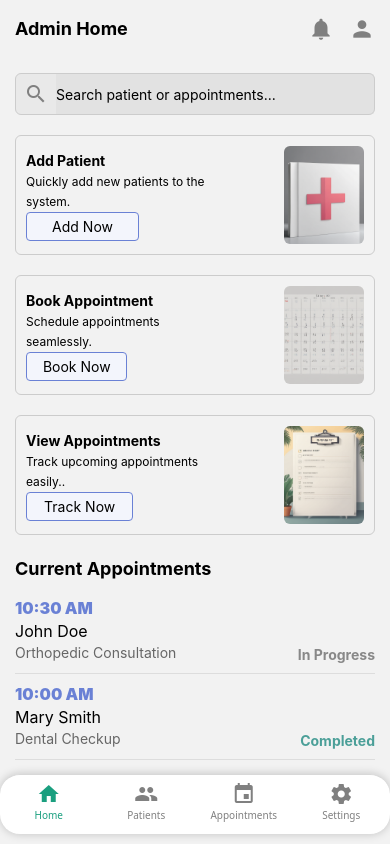
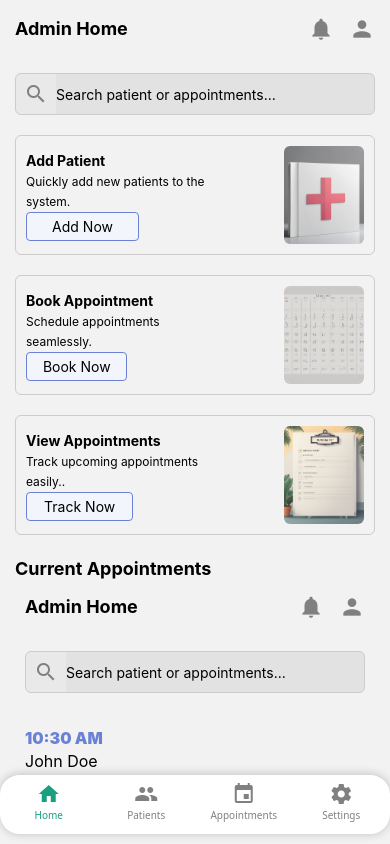
Before and after one commit to kavya581267/doctorsapp, a React Native app: screen /Mainscreen in a window 390 px wide. Built offline with nearby package versions, Linux system fonts and the light colour scheme.

Commit message:
update list

```diff
--- a/components/appointments/AppointmentList.js
+++ b/components/appointments/AppointmentList.js
@@ -1,6 +1,7 @@
 import React from "react";
 import { View, Text, FlatList, StyleSheet } from "react-native";
 import { COLORS } from "../constants/colors";
+import Header from "../admin/Header";
 
 const appointments = [
   {
@@ -19,6 +20,11 @@ const appointments = [
 
 const AppointmentList = () => {
   return (
+    <View style={{ padding: 10 }}>
+      <View>
+        <Header />
+      </View>
+
       <FlatList
         data={appointments}
         keyExtractor={(item, index) => index.toString()}
@@ -44,6 +50,7 @@ const AppointmentList = () => {
         )}
         contentContainerStyle={styles.container} // Ensures padding applies correctly
       />
+    </View>
   );
 };
 
```
Lines whose indentation alone changed are shown as unchanged.
